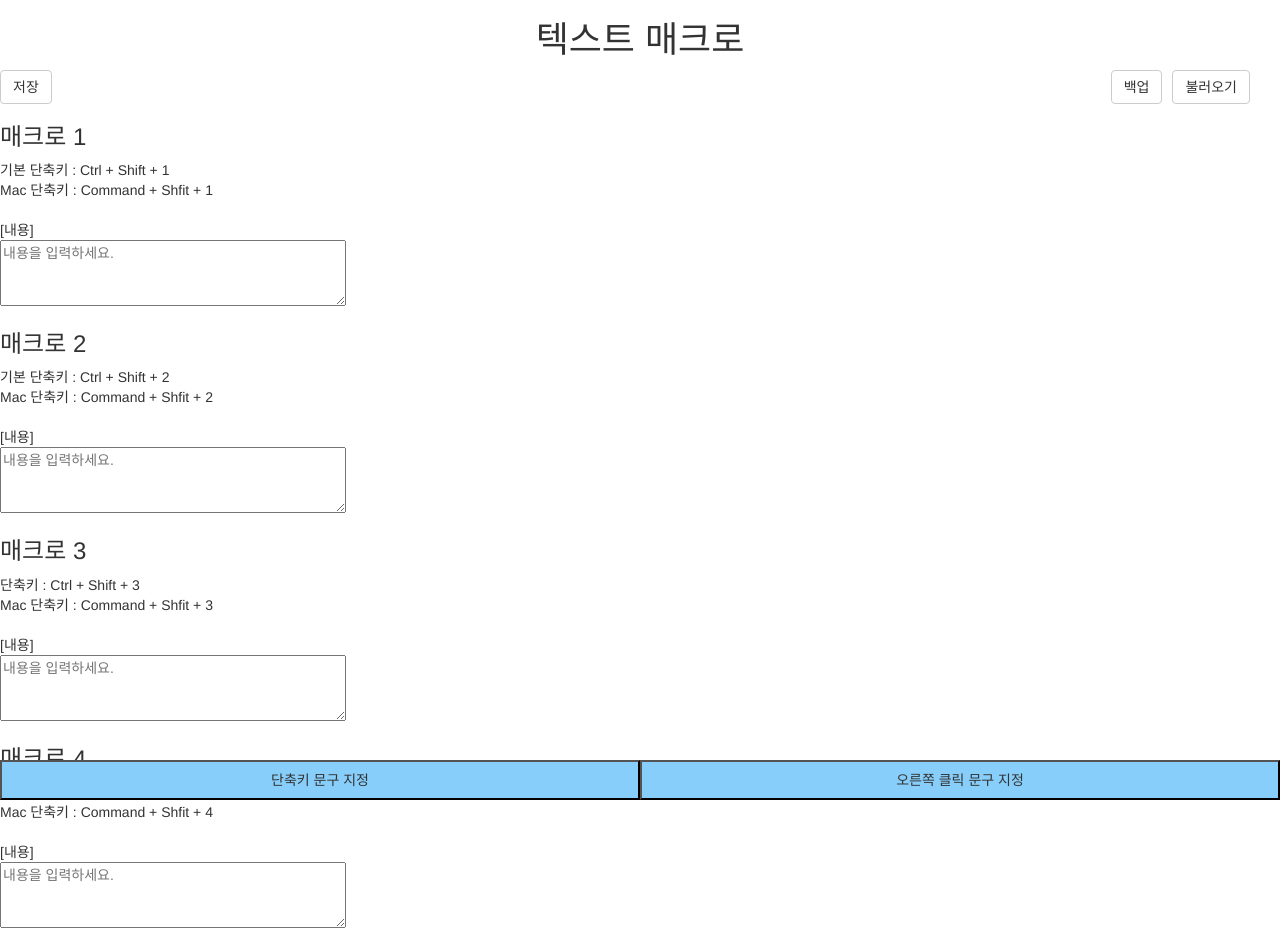
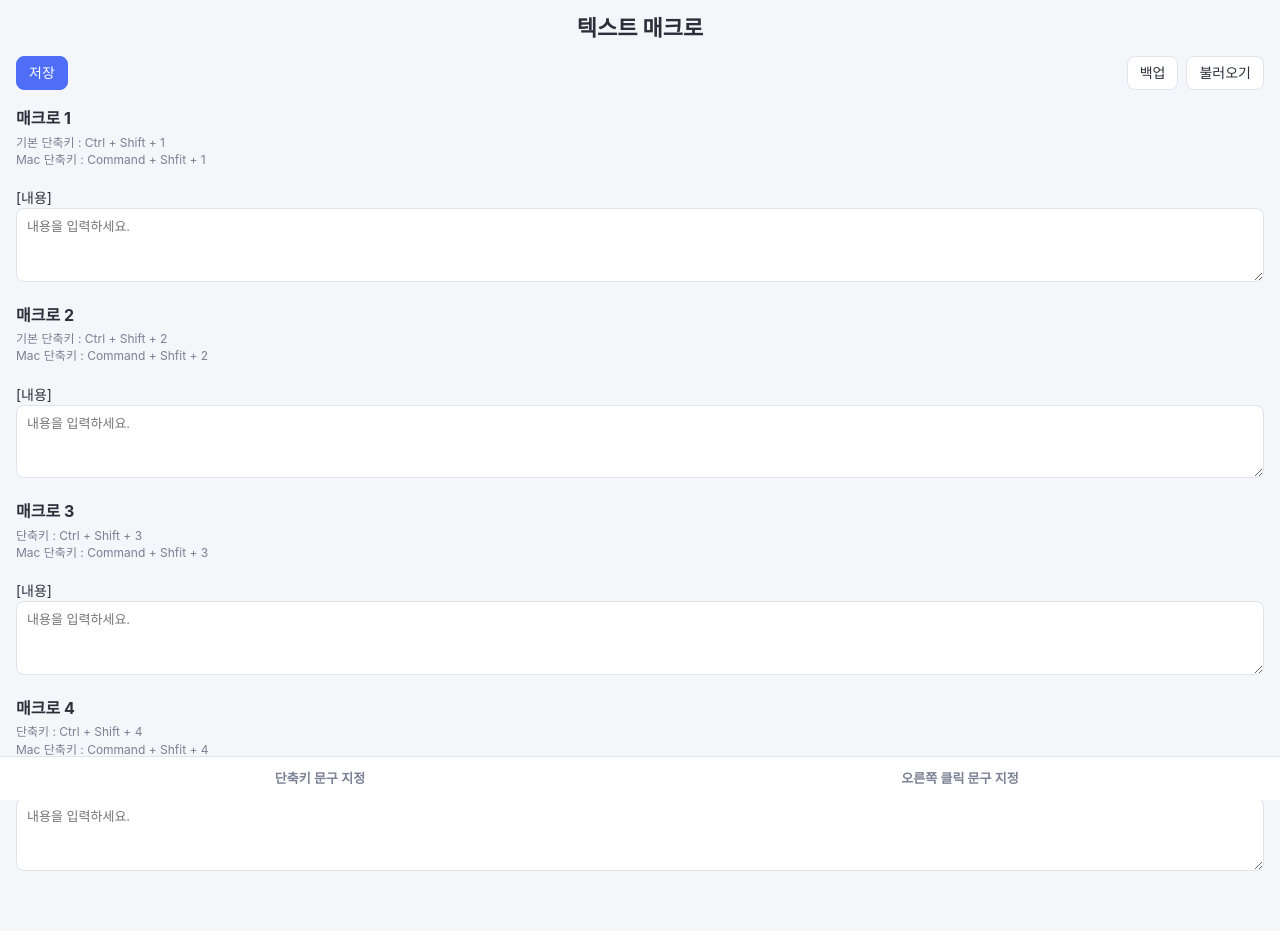
Before and after one commit to EstotheSo/whale-text-macro, a browser extension: page index.html in a window 1280 px wide. Drawn offline with Linux system fonts and the light colour scheme.

Commit message:
UI 스타일 개선, CLAUDE.md 추가
Co-Authored-By: Claude Sonnet 5.5 <noreply@anthropic.com>

```diff
--- a/index.css
+++ b/index.css
@@ -1,3 +1,131 @@
+:root {
+  --accent: #4f6ef7;
+  --accent-dark: #3b57d9;
+  --bg: #f5f6fa;
+  --card: #fff;
+  --border: #dfe3ec;
+  --text: #2b2f3a;
+  --muted: #7a8194;
+}
+
+body {
+  background-color: var(--bg);
+  color: var(--text);
+  font-family: -apple-system, "Apple SD Gothic Neo", "Malgun Gothic",
+    "Noto Sans KR", sans-serif;
+}
+
+header h1 {
+  margin: 16px 0;
+  font-size: 22px;
+  font-weight: 700;
+}
+
+.btnGroup {
+  margin: 0 16px 12px;
+  overflow: hidden;
+}
+
+.btnGroup .btn {
+  border-radius: 8px;
+  border-color: var(--border);
+  background: var(--card);
+  color: var(--text);
+  box-shadow: none;
+}
+
+.btnGroup .btn:hover {
+  border-color: var(--accent);
+  color: var(--accent);
+}
+
+#save {
+  float: left;
+  background: var(--accent);
+  border-color: var(--accent);
+  color: #fff;
+}
+
+#save:hover {
+  background: var(--accent-dark);
+  border-color: var(--accent-dark);
+  color: #fff;
+}
+
+#backup,
+#loadLabel {
+  float: right;
+  margin-left: 8px;
+}
+
+.main {
+  width: 100%;
+  height: auto;
+  padding: 0 16px;
+  box-sizing: border-box;
+}
+
+h3 {
+  margin: 20px 0 6px;
+  font-size: 16px;
+  font-weight: 700;
+}
+
+.main > div > div:not(.bottom) {
+  color: var(--muted);
+  font-size: 12px;
+}
+
+textarea,
+input[type="text"] {
+  width: 100%;
+  padding: 8px 10px;
+  border: 1px solid var(--border);
+  border-radius: 8px;
+  background: var(--card);
+  font-size: 13px;
+  box-sizing: border-box;
+  outline: none;
+  transition: border-color 0.15s, box-shadow 0.15s;
+}
+
+textarea {
+  resize: vertical;
+}
+
+textarea:focus,
+input[type="text"]:focus {
+  border-color: var(--accent);
+  box-shadow: 0 0 0 3px rgba(79, 110, 247, 0.15);
+}
+
+ul {
+  list-style: none;
+  padding-left: 0px;
+}
+
+li[name="context_data"] {
+  margin-bottom: 12px;
+  padding: 12px;
+  border: 1px solid var(--border);
+  border-radius: 10px;
+  background: var(--card);
+}
+
+li[name="context_data"] input {
+  margin-bottom: 8px;
+}
+
+li[name="context_data"] br {
+  display: none;
+}
+
+.delete_btn {
+  margin-top: 8px;
+  border-radius: 8px;
+  color: #d64545;
+}
+
 .shell {
   padding-top: 80px;
 }
@@ -7,39 +135,25 @@
   bottom: 0px;
   left: 0px;
   width: 100%;
-  height: 5%;
-  background-color: antiquewhite;
+  min-height: 44px;
+  display: flex;
+  background-color: var(--card);
+  border-top: 1px solid var(--border);
 }
 
 #shortcut,
 #context {
-  float: left;
-  width: 50%;
-  height: 100%;
+  flex: 1;
+  border: 0;
+  background: transparent;
+  color: var(--muted);
+  font-size: 13px;
+  font-weight: 600;
   text-align: center;
-  background-color: lightskyblue;
 }
 
-#backup,
-#loadLabel {
-  float: right;
-  margin-left: 10px;
+#shortcut:hover,
+#context:hover {
+  background: var(--bg);
+  color: var(--accent);
 }
-
-.btnGroup {
-  margin-right: 30px;
-}
-
-.main {
-  width: 100%;
-  height: 500px;
-}
-
-.main > p {
-  height: 1%;
-}
-
-ul {
-  list-style: none;
-  padding-left: 0px;
-}
```
Also changed, not shown: 1 other file.
